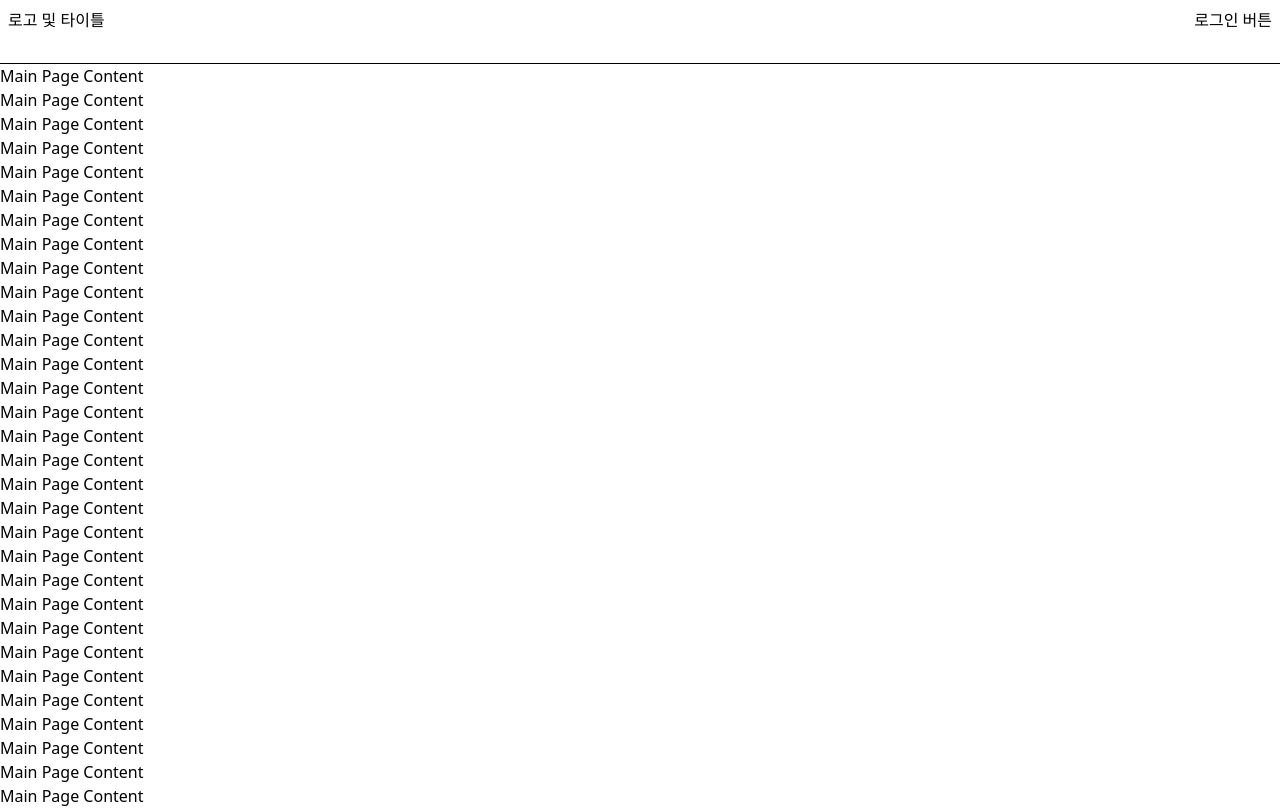
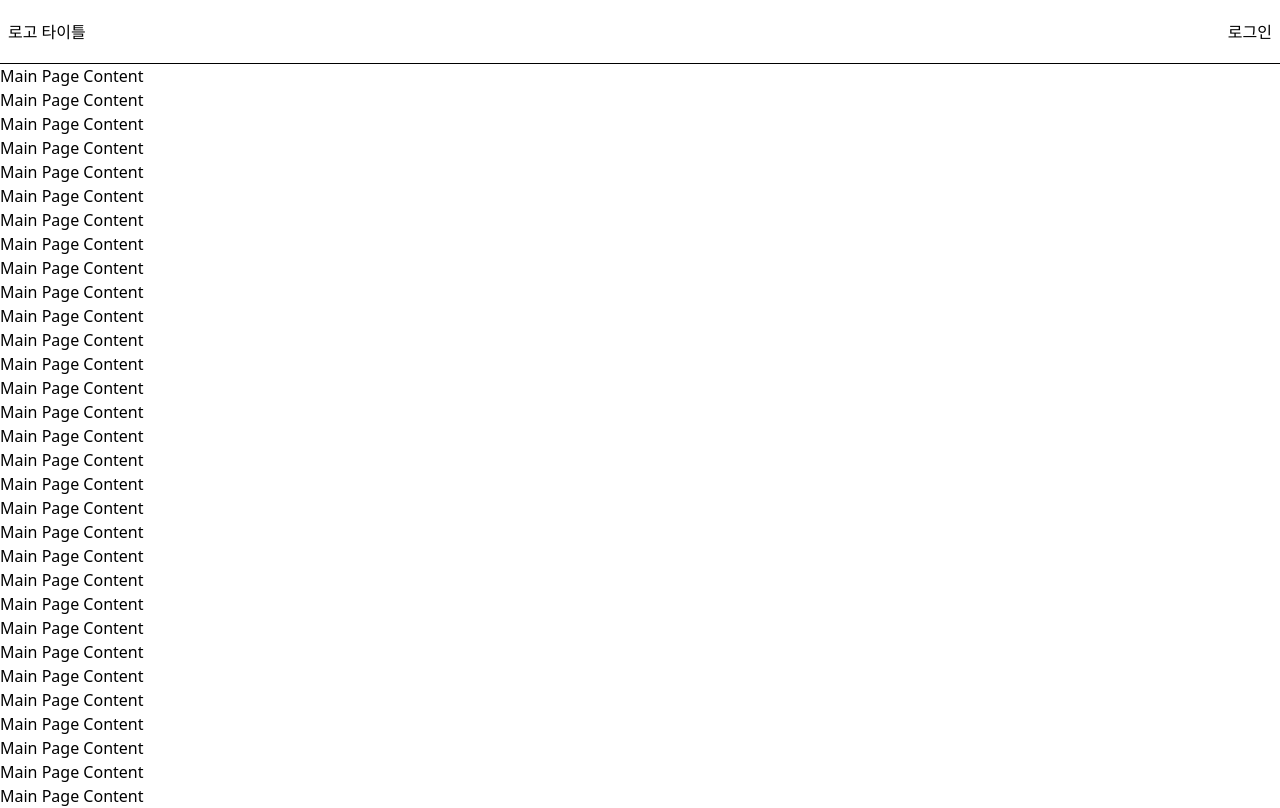
Before and after one commit to What-To-Do-Atelier/TRPG-Library, a React (Vite) app: page / in a window 1280 px wide. Shown: the top 808 px of the page. Built offline with nearby package versions, Linux system fonts and the light colour scheme.

Commit message:
헤더 내용의 기초적인 배치

```diff
--- a/src/layout/default.tsx
+++ b/src/layout/default.tsx
@@ -3,9 +3,14 @@ import { Outlet } from "react-router";
 export function DefaultLayout() {
   return (
     <div className="flex flex-col min-h-screen overflow-hidden">
-      <header className="flex justify-between p-2 border-b h-16 flex-none fixed w-full bg-white">
-        <div className="">로고 및 타이틀</div>
-        <div className="">로그인 버튼</div>
+      <header className="flex justify-between p-2 border-b h-16 flex-none fixed w-full bg-white items-center">
+        <div className="flex gap-1">
+          <div className="">로고</div>
+          <div className="">타이틀</div>
+        </div>
+        <div className="">
+          <button className="">로그인</button>
+        </div>
       </header>
       <main className="flex-1 mt-16">
         <Outlet />
```
